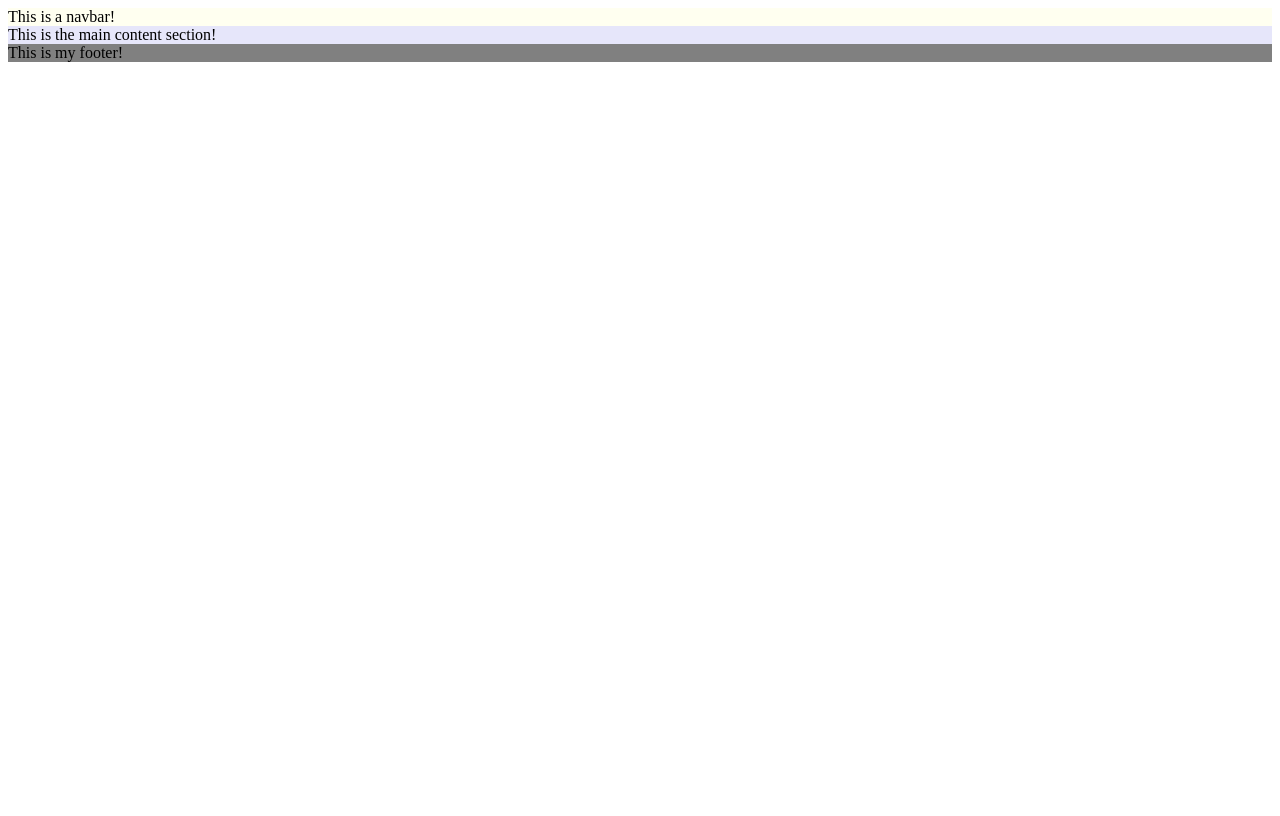
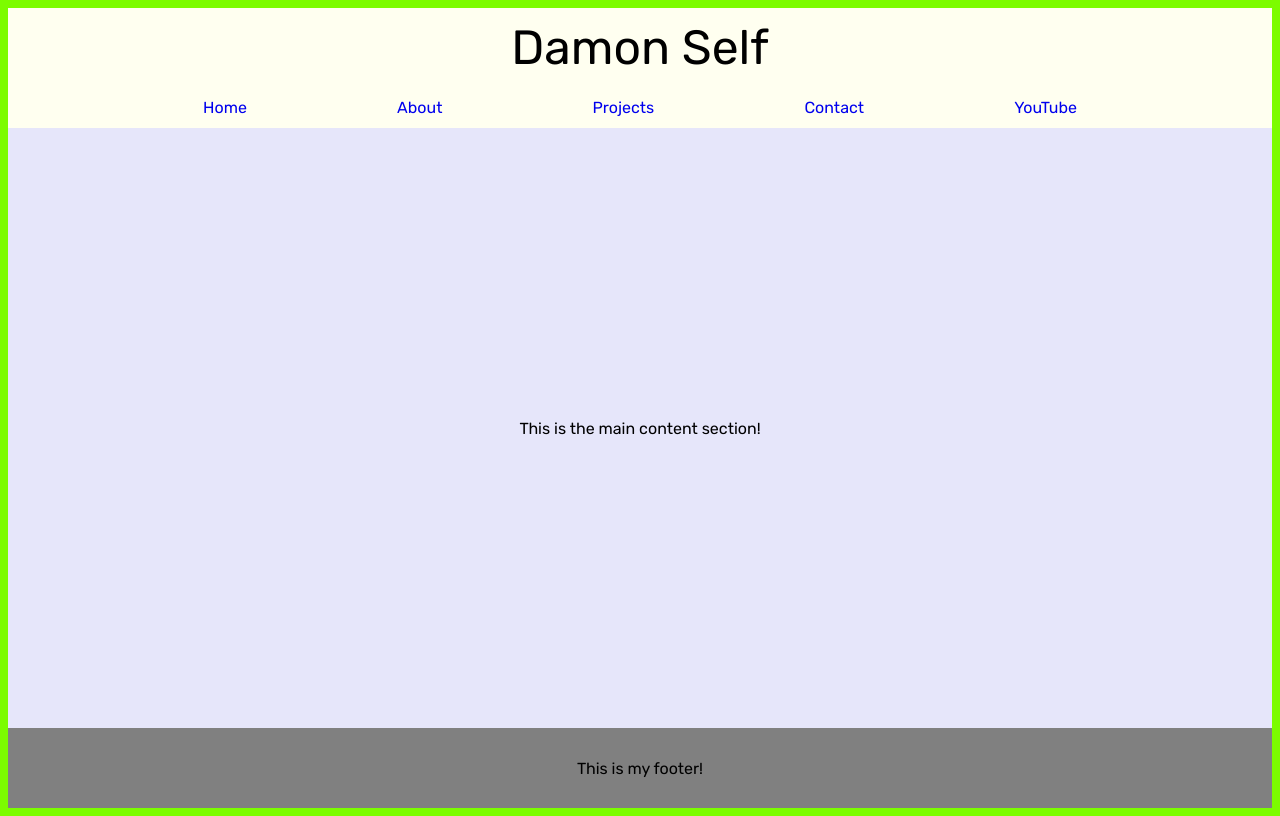
Before and after one commit to DaemonSpelledWrong/self-portfolio, a website with bundled scripts: page dist/index.html in a window 1280 px wide. Built offline with nearby package versions, Linux system fonts and the light colour scheme.

Commit message:
Styles page components and adds future navbar fundamentals - Adds an App component css file for assigning body background and page font style. - Adds name-heading and navbar sections to the header. - Styles new navbar and name-heading components. - Adjusts the overall width and height of all components. - Highlights the body in green to remind me to adjust the size of the app at a later point.

```diff
--- /dev/null
+++ b/src/App/app.css
@@ -0,0 +1,6 @@
+@import url('https://fonts.googleapis.com/css?family=Rubik&display=swap');
+
+body {
+  background-color: lawngreen;
+  font-family: 'Rubik', sans-serif;
+}
--- a/src/App/index.js
+++ b/src/App/index.js
@@ -2,6 +2,7 @@ import navbar from '../Navbar/';
 import main from '../Main/';
 import footer from '../Footer/';
 
+import './app.css';
 import '../Navbar/navbar.css';
 import '../Main/main.css';
 import '../Footer/footer.css';
--- a/src/Footer/footer.css
+++ b/src/Footer/footer.css
@@ -1,3 +1,7 @@
 .footer {
+  display: flex;
+  align-items: center;
+  justify-content: center;
   background-color: grey;
+  height: 10vh;
 }
--- a/src/Main/main.css
+++ b/src/Main/main.css
@@ -1,3 +1,7 @@
 .main-content {
+  display: flex;
+  align-items: center;
+  justify-content: center;
   background-color: lavender;
+  height: 75vh;
 }
--- a/src/Navbar/index.js
+++ b/src/Navbar/index.js
@@ -1,8 +1,24 @@
 export default () => {
-  const navigation = document.createElement('div');
+  const header = document.createElement('header');
+  const name_heading = document.createElement('section');
+  const navbar = document.createElement('nav');
+  const navbar_items = ['Home', 'About', 'Projects', 'Contact', 'YouTube']
 
-  navigation.className = 'navbar';
-  navigation.textContent = 'This is a navbar!';
+  header.className = 'navigation';
+  name_heading.className = 'name-heading';
+  navbar.className = 'navbar';
 
-  return navigation;
+  name_heading.textContent = 'Damon Self'
+
+  navbar_items.forEach(page => {
+    let page_link = document.createElement('a');
+
+    page_link.href = '#';
+    page_link.textContent = page;
+
+    navbar.appendChild(page_link);
+  });
+
+  header.append(name_heading, navbar);
+  return header;
 };
--- a/src/Navbar/navbar.css
+++ b/src/Navbar/navbar.css
@@ -1,3 +1,31 @@
-.navbar {
+.navigation {
+  display: flex;
+  flex-flow: column wrap;
+  align-items: center;
+  justify-content: space-around;
+  height: 15vh;
   background-color: ivory;
 }
+
+.name-heading {
+  font-size: 3em;
+}
+
+.navbar {
+  display: flex;
+  align-items: center;
+  justify-content: space-around;
+  width: 80vw;
+}
+
+.navbar a:link {
+  text-decoration: none;
+}
+
+.navbar a:visited {
+  text-decoration: none;
+}
+
+.navbar a:hover {
+  text-decoration: underline;
+}
```
Also changed, not shown: dist/main.js.
